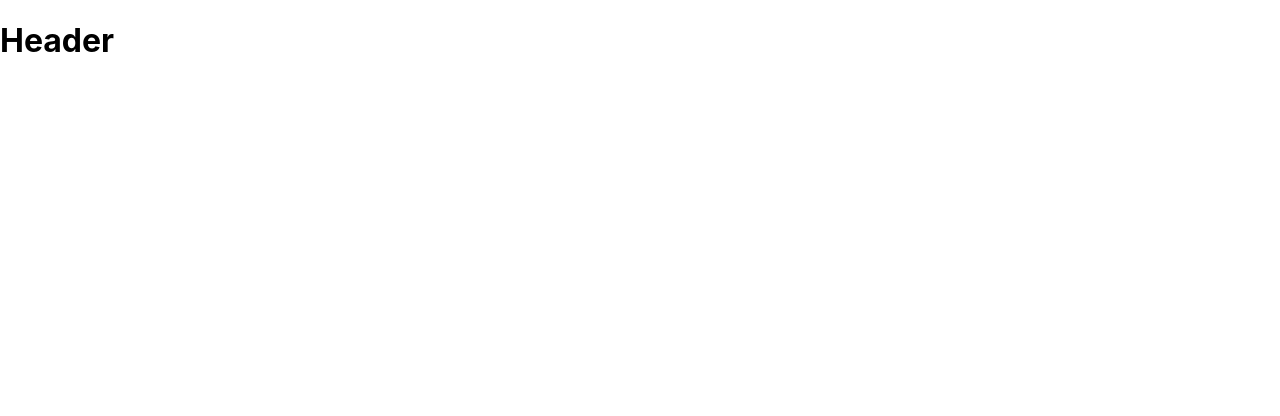
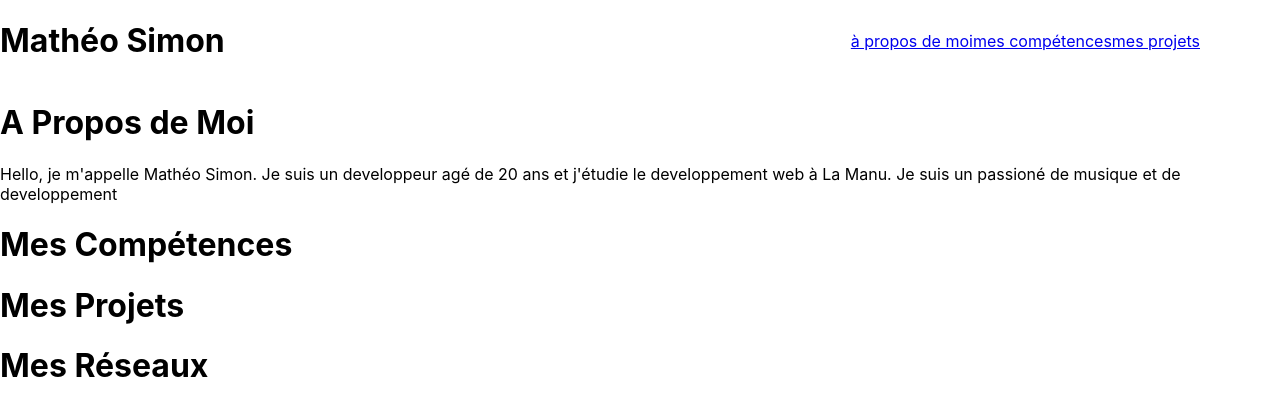
Before and after one commit to DeraiZ/Portfolio, a React (Create React App) app in the folder portfolio/: page / in a window 1280 px wide. Shown: the top 416 px of the page. Built offline with nearby package versions, Linux system fonts and the light colour scheme.

Commit message:
add network section

```diff
--- a/portfolio/src/App.css
+++ b/portfolio/src/App.css
@@ -36,3 +36,14 @@
     transform: rotate(360deg);
   }
 }
+
+.navbar{
+  display: flex;
+  flex-direction: row;
+  justify-content: space-between;
+  align-items: center;
+}
+
+.navbar .link {
+  margin-right: 5rem;
+}
--- a/portfolio/src/Component/About-Me.js
+++ b/portfolio/src/Component/About-Me.js
@@ -0,0 +1,12 @@
+import React from "react";
+
+const AboutMe = () => {
+    return(
+        <div id={"about-me"}>
+            <h1>A Propos de Moi</h1>
+            <p>Hello, je m'appelle Mathéo Simon. Je suis un developpeur agé de 20 ans et j'étudie le developpement web à La Manu. Je suis un passioné de musique et de developpement</p>
+        </div>
+    )
+}
+
+export default AboutMe;
--- a/portfolio/src/Component/Competence.js
+++ b/portfolio/src/Component/Competence.js
@@ -0,0 +1,11 @@
+import React from "react";
+
+const Compétence = () => {
+  return(
+      <div id={"competence"}>
+          <h1>Mes Compétences</h1>
+      </div>
+  )
+}
+
+export default Compétence
--- a/portfolio/src/Component/Header.js
+++ b/portfolio/src/Component/Header.js
@@ -2,7 +2,14 @@ import React from "react";
 
 const Header = () => {
   return (
-      <h1>Header</h1>
+      <div className={"navbar"}>
+          <h1>Mathéo Simon</h1>
+          <div className={"link"}>
+              <a href={"#about-me"}>à propos de moi</a>
+              <a href={"#competence"}>mes compétences</a>
+              <a href={"#project"}>mes projets</a>
+          </div>
+      </div>
   )
 }
 
--- /dev/null
+++ b/portfolio/src/Component/Network.js
@@ -0,0 +1,11 @@
+import React from "react";
+
+const Network = () => {
+  return(
+      <div id={"network"}>
+          <h1>Mes Réseaux</h1>
+      </div>
+  )
+}
+
+export default Network;
--- a/portfolio/src/Component/Project.js
+++ b/portfolio/src/Component/Project.js
@@ -0,0 +1,11 @@
+import React from "react";
+
+const Project = () => {
+  return(
+      <div id={"project"}>
+        <h1>Mes Projets</h1>
+      </div>
+  )
+}
+
+export default Project
--- a/portfolio/src/Page/Portolio.js
+++ b/portfolio/src/Page/Portolio.js
@@ -1,9 +1,19 @@
 import React from "react";
 import Header from "../Component/Header";
+import AboutMe from "../Component/About-Me";
+import Competence from "../Component/Competence";
+import Project from "../Component/Project";
+import Network from "../Component/Network";
 
 const Portfolio = () => {
   return (
-      <Header/>
+      <main>
+          <Header/>
+          <AboutMe/>
+          <Competence/>
+          <Project/>
+          <Network/>
+      </main>
   )
 }
 
```
Also changed, not shown: portfolio/public/img/disquette-css.png (added), portfolio/public/img/disquette-js.png (added).
